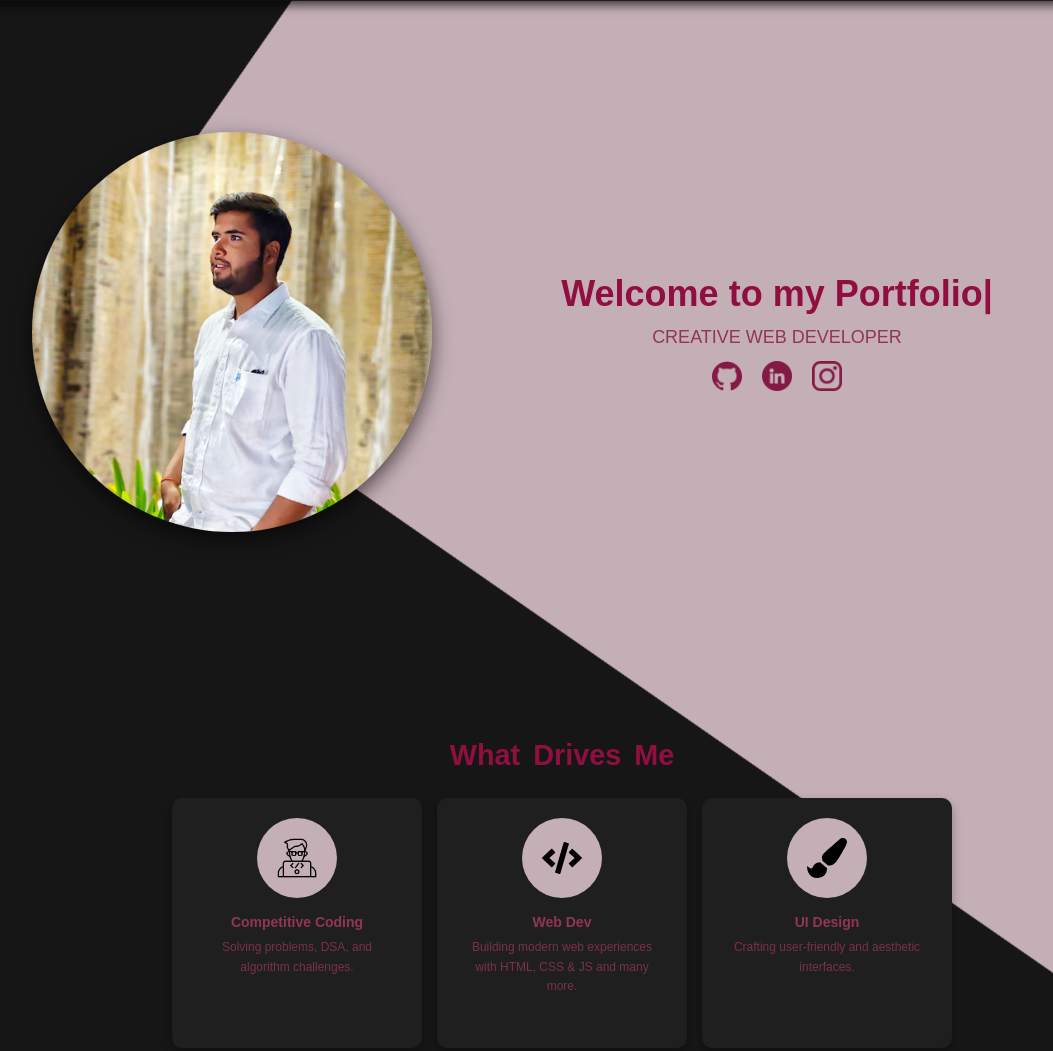
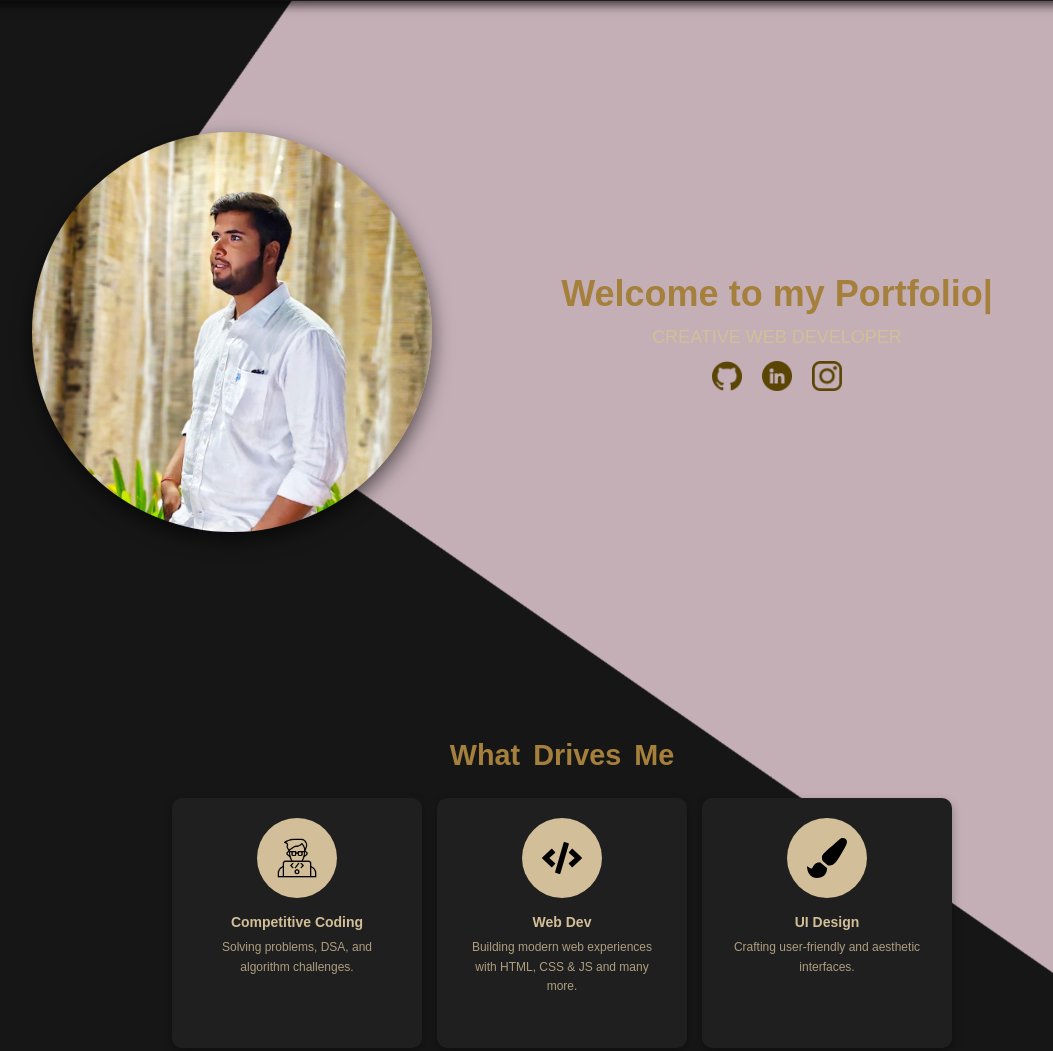
Before and after one commit to PredatoRAM/Code_Alpha_Portfolio, a plain HTML site: page index.html in a window 1280 px wide. Shown: the part 68-1119 px from the top of the page, without its empty margins (78-1131 px from the left). Drawn offline with Linux system fonts and the light colour scheme.

Commit message:
Update style.css

```diff
--- a/style.css
+++ b/style.css
@@ -40,7 +40,7 @@ section {
 
 /* Scrollbar Thumb (the moving part) */
 ::-webkit-scrollbar-thumb {
-    background: #c4afb7; /* Black scrollbar thumb */
+    background: #d2be98; /* Black scrollbar thumb */
 }
 
 /* Scrollbar Track Background */
@@ -58,7 +58,7 @@ section {
 body {
     font-family: 'Poppins', sans-serif;
     line-height: 1.6;
-    color: #bbbaba;
+    color: #d2be98;
     /* background: linear-gradient(180deg, #050505, #0a0a0a); */
     background-color: #171616;
     overflow: hidden auto;
@@ -96,7 +96,7 @@ header {
 .nav-links li a {
     text-decoration: none;
     /* color: #c4afb7; */
-    color: #923557;
+    color: #d2be98;
     font-size: 18px;
     padding: 10px 15px;
     border-radius: 6px;
@@ -104,8 +104,8 @@ header {
 }
 /* Glowing Effect on Hover */
 .nav-links li a:hover {
-    color: #900f3e;
-    text-shadow: 0 0 7px #923557, 0 0 7px #923557;
+    color: #a5803c;
+    text-shadow: 0 0 7px #d2be98, 0 0 7px #d2be98;
 }
 
 /* Profile Picture on the Left */
@@ -147,11 +147,11 @@ header {
 
 .text-content h1 {
     font-size: 36px;
-    color: #900f3e;
+    color: #a5803c;
 }
 .text-content p {
     font-size: 18px;
-    color: #923557;
+    color: #d2be98;
 }
 /* Social Icons at home */
 .social-icons {
@@ -168,7 +168,7 @@ header {
     aspect-ratio: 16/9;
     background: transparent;
     /* filter: brightness(0) invert(1);  */
-    filter: brightness(0) saturate(100%) invert(13%) sepia(74%) saturate(3426%) hue-rotate(321deg) brightness(81%) contrast(89%);
+    filter: invert(24%) sepia(83%) saturate(558%) hue-rotate(10deg) brightness(91%) contrast(96%);
 }
 
 /* what drives me heading */
@@ -210,14 +210,14 @@ header {
     border-radius: 50%;
     width: 80px;
     height: 80px;
-    background-color: #c4afb7;
+    background-color: #d2be98;
     justify-self: center;
     align-items: center;
     justify-content: center;
 }
 .card-content {
     padding: 8px;
-    color: #923557;
+    color: #d2be98;
 }
 .card h2 {
     font-size: 14px;
@@ -235,7 +235,7 @@ header {
     max-width: 1100px;
     width: 100%;
     padding: 20px;
-    color: #923557;
+    color: #a5803c;
 }
 
 #box{
@@ -258,7 +258,7 @@ header {
 {
     font-size: 1.8rem;
     word-spacing: 5px;
-    color: #900f3e;
+    color: #a5803c;
 }
 
 /* contact section */
@@ -289,14 +289,14 @@ input,textarea,.submit{
 .submit
 {
     width: 300px;
-    color: #923557;
+    color: #d2be98;
 }
 label
 {
     font-size: 1.4rem;
     text-align: left;
     width: 600px;
-    color: #923557;
+    color: #d2be98;
 }
 textarea
 {
@@ -307,11 +307,11 @@ textarea
 .ability-heading
 {
     /* color: #bbbaba !important; */
-    color:#923557 !important;
+    color:#d2be98 !important;
 }
 
 .gitlink
 {
     margin-top: 10px;
-    filter: invert(70%) sepia(10%) saturate(300%) hue-rotate(300deg);
+    filter: invert(24%) sepia(83%) saturate(558%) hue-rotate(10deg) brightness(91%) contrast(96%);
 }
```
